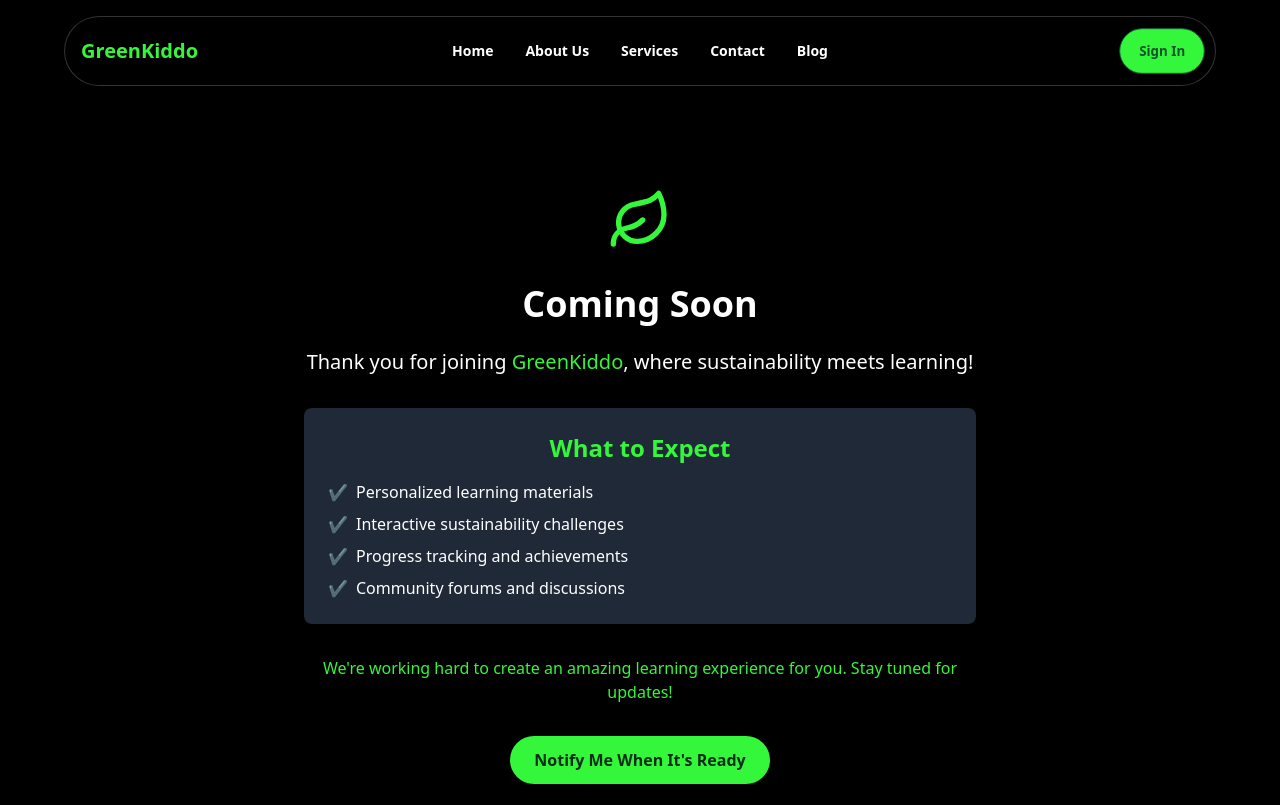
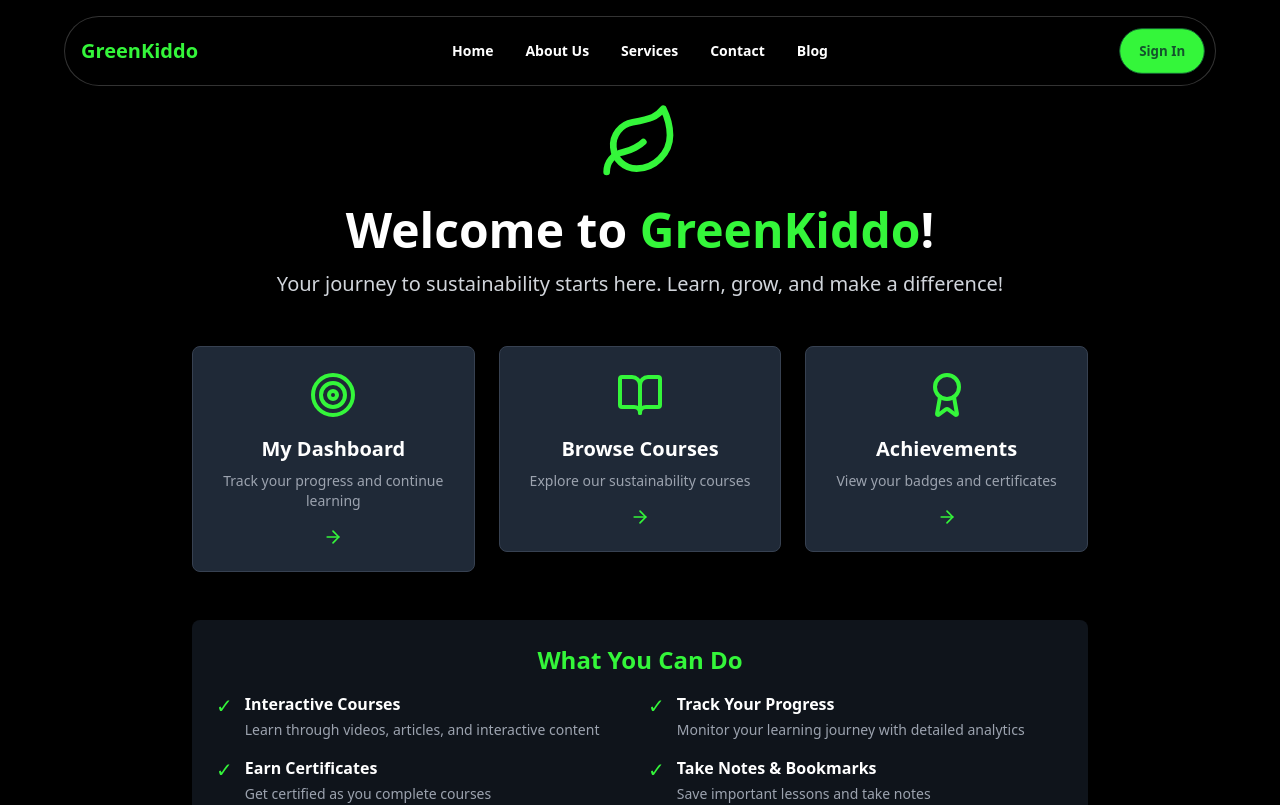
Before and after one commit to roy-eugene049/greenkiddo, a React (Vite) app: page /comingsoon in a window 1280 px wide. Shown: the top 805 px of the page. Built offline with nearby package versions, Linux system fonts and the light colour scheme; no server answers.

Commit message:
Refactored Navbar to remove Courses link for signed-in users and enhanced ComingSoon component with auto-redirect to dashboard after 3 seconds. Updated UI elements for improved user experience and added quick access cards for dashboard features.

```diff
--- a/src/components/Navbar.tsx
+++ b/src/components/Navbar.tsx
@@ -98,13 +98,6 @@ const Navbar = () => {
 
           <SignedIn>
             <li>
-              <Link to="/courses">
-                <a className={`font-semibold ${isActiveRoute("/courses") ? "text-green-ecco" : "text-white"}`}>
-                  Courses
-                </a>
-              </Link>
-            </li>
-            <li>
               <Link to="/dashboard">
                 <a className={`font-semibold ${isActiveRoute("/dashboard") ? "text-green-ecco" : "text-white"}`}>
                   Dashboard
@@ -153,13 +146,6 @@ const Navbar = () => {
 
             <SignedIn>
               <li>
-                <Link to="/courses">
-                  <a className={`font-semibold ${isActiveRoute("/courses") ? "text-green-ecco" : "text-white"}`}>
-                    Courses
-                  </a>
-                </Link>
-              </li>
-              <li>
                 <Link to="/dashboard">
                   <a className={`font-semibold ${isActiveRoute("/dashboard") ? "text-green-ecco" : "text-white"}`}>
                     Dashboard
--- a/src/sections/ComingSoon.tsx
+++ b/src/sections/ComingSoon.tsx
@@ -1,19 +1,29 @@
 import { motion } from "framer-motion"
-import { Leaf } from "lucide-react"
+import { Leaf, BookOpen, Award, Target, ArrowRight } from "lucide-react"
 import { useUser } from "@clerk/clerk-react"
-import { useLocation } from "react-router-dom"
-
+import { useNavigate, Link } from "react-router-dom"
+import { useEffect } from "react"
 
 const ComingSoon = () => {
   const { user, isLoaded } = useUser()
-  const location = useLocation()
-  const isNewSignUp = location.state?.isNewSignUp
+  const navigate = useNavigate()
 
-  const getMessage = () => {
-    if (!isLoaded) return "Loading..."
-    if (isNewSignUp) return "Thank You for Signing Up!"
-    if (user) return "Welcome Back!"
-    return "Coming Soon"
+  // Auto-redirect to dashboard after 3 seconds if user is signed in
+  useEffect(() => {
+    if (isLoaded && user) {
+      const timer = setTimeout(() => {
+        navigate('/dashboard', { replace: true })
+      }, 3000)
+      return () => clearTimeout(timer)
+    }
+  }, [isLoaded, user, navigate])
+
+  if (!isLoaded) {
+    return (
+      <div className="min-h-screen flex items-center justify-center bg-black text-white">
+        <div className="text-xl">Loading...</div>
+      </div>
+    )
   }
 
   return (
@@ -22,43 +32,126 @@ const ComingSoon = () => {
         initial={{ opacity: 0, y: 20 }}
         animate={{ opacity: 1, y: 0 }}
         transition={{ duration: 0.8 }}
-        className="max-w-2xl mx-auto text-center"
+        className="max-w-4xl mx-auto text-center"
       >
-        <Leaf className="w-16 h-16 mx-auto mb-8 text-green-ecco" />
-        <h1 className="text-4xl font-bold mb-6">{getMessage()}</h1>
-        <p className="text-xl mb-8">
-          {isNewSignUp ? "Welcome to" : "Thank you for joining"} <span className="text-green-ecco">GreenKiddo</span>, where sustainability meets learning!
-        </p>
-        <div className="bg-gray-800 p-6 rounded-lg shadow-lg mb-8">
-          <h2 className="text-2xl font-semibold mb-4 text-green-ecco">What to Expect</h2>
-          <ul className="text-left space-y-2">
-            <li className="flex items-center">
-              <span className="mr-2 text-green-ecco">✔</span> Personalized learning materials
-            </li>
-            <li className="flex items-center">
-              <span className="mr-2 text-green-ecco">✔</span> Interactive sustainability challenges
-            </li>
-            <li className="flex items-center">
-              <span className="mr-2 text-green-ecco">✔</span> Progress tracking and achievements
-            </li>
-            <li className="flex items-center">
-              <span className="mr-2 text-green-ecco">✔</span> Community forums and discussions
-            </li>
-          </ul>
-        </div>
-        <p className="text-green-ecco">
-          We're working hard to create an amazing learning experience for you.
-          Stay tuned for updates!
-        </p>
         <motion.div
-          className="mt-8"
           initial={{ scale: 0 }}
           animate={{ scale: 1 }}
-          transition={{ delay: 0.5, type: "spring", stiffness: 260, damping: 20 }}
+          transition={{ delay: 0.2, type: "spring", stiffness: 260, damping: 20 }}
         >
-          <button className="bg-green-ecco text-green-950 px-6 py-3 rounded-full font-semibold hover:bg-opacity-90 transition duration-300">
-            Notify Me When It's Ready
-          </button>
+          <Leaf className="w-20 h-20 mx-auto mb-6 text-green-ecco" />
+        </motion.div>
+
+        <h1 className="text-5xl font-bold mb-4">
+          Welcome to <span className="text-green-ecco">GreenKiddo</span>!
+        </h1>
+        <p className="text-xl mb-12 text-gray-300">
+          Your journey to sustainability starts here. Learn, grow, and make a difference!
+        </p>
+
+        {/* Quick Access Cards */}
+        <div className="grid grid-cols-1 md:grid-cols-3 gap-6 mb-12">
+          <Link to="/dashboard">
+            <motion.div
+              className="bg-gray-800 p-6 rounded-lg border border-gray-700 hover:border-green-ecco transition-all cursor-pointer"
+              whileHover={{ scale: 1.05, y: -5 }}
+              initial={{ opacity: 0, y: 20 }}
+              animate={{ opacity: 1, y: 0 }}
+              transition={{ delay: 0.3 }}
+            >
+              <Target className="w-12 h-12 mx-auto mb-4 text-green-ecco" />
+              <h3 className="text-xl font-semibold mb-2">My Dashboard</h3>
+              <p className="text-gray-400 text-sm">Track your progress and continue learning</p>
+              <ArrowRight className="w-5 h-5 mx-auto mt-4 text-green-ecco" />
+            </motion.div>
+          </Link>
+
+          <Link to="/courses">
+            <motion.div
+              className="bg-gray-800 p-6 rounded-lg border border-gray-700 hover:border-green-ecco transition-all cursor-pointer"
+              whileHover={{ scale: 1.05, y: -5 }}
+              initial={{ opacity: 0, y: 20 }}
+              animate={{ opacity: 1, y: 0 }}
+              transition={{ delay: 0.4 }}
+            >
+              <BookOpen className="w-12 h-12 mx-auto mb-4 text-green-ecco" />
+              <h3 className="text-xl font-semibold mb-2">Browse Courses</h3>
+              <p className="text-gray-400 text-sm">Explore our sustainability courses</p>
+              <ArrowRight className="w-5 h-5 mx-auto mt-4 text-green-ecco" />
+            </motion.div>
+          </Link>
+
+          <Link to="/dashboard/achievements">
+            <motion.div
+              className="bg-gray-800 p-6 rounded-lg border border-gray-700 hover:border-green-ecco transition-all cursor-pointer"
+              whileHover={{ scale: 1.05, y: -5 }}
+              initial={{ opacity: 0, y: 20 }}
+              animate={{ opacity: 1, y: 0 }}
+              transition={{ delay: 0.5 }}
+            >
+              <Award className="w-12 h-12 mx-auto mb-4 text-green-ecco" />
+              <h3 className="text-xl font-semibold mb-2">Achievements</h3>
+              <p className="text-gray-400 text-sm">View your badges and certificates</p>
+              <ArrowRight className="w-5 h-5 mx-auto mt-4 text-green-ecco" />
+            </motion.div>
+          </Link>
+        </div>
+
+        {/* Features List */}
+        <motion.div
+          className="bg-gray-800/50 p-6 rounded-lg shadow-lg mb-8"
+          initial={{ opacity: 0 }}
+          animate={{ opacity: 1 }}
+          transition={{ delay: 0.6 }}
+        >
+          <h2 className="text-2xl font-semibold mb-4 text-green-ecco">What You Can Do</h2>
+          <div className="grid grid-cols-1 md:grid-cols-2 gap-4 text-left">
+            <div className="flex items-start">
+              <span className="mr-3 text-green-ecco text-xl">✓</span>
+              <div>
+                <h4 className="font-semibold mb-1">Interactive Courses</h4>
+                <p className="text-sm text-gray-400">Learn through videos, articles, and interactive content</p>
+              </div>
+            </div>
+            <div className="flex items-start">
+              <span className="mr-3 text-green-ecco text-xl">✓</span>
+              <div>
+                <h4 className="font-semibold mb-1">Track Your Progress</h4>
+                <p className="text-sm text-gray-400">Monitor your learning journey with detailed analytics</p>
+              </div>
+            </div>
+            <div className="flex items-start">
+              <span className="mr-3 text-green-ecco text-xl">✓</span>
+              <div>
+                <h4 className="font-semibold mb-1">Earn Certificates</h4>
+                <p className="text-sm text-gray-400">Get certified as you complete courses</p>
+              </div>
+            </div>
+            <div className="flex items-start">
+              <span className="mr-3 text-green-ecco text-xl">✓</span>
+              <div>
+                <h4 className="font-semibold mb-1">Take Notes & Bookmarks</h4>
+                <p className="text-sm text-gray-400">Save important lessons and take notes</p>
+              </div>
+            </div>
+          </div>
+        </motion.div>
+
+        {/* CTA Button */}
+        <motion.div
+          initial={{ scale: 0 }}
+          animate={{ scale: 1 }}
+          transition={{ delay: 0.7, type: "spring", stiffness: 260, damping: 20 }}
+        >
+          <Link to="/dashboard">
+            <button className="bg-green-ecco text-black px-8 py-4 rounded-full font-bold text-lg hover:bg-green-300 transition-colors flex items-center gap-2 mx-auto">
+              Go to Dashboard
+              <ArrowRight className="w-5 h-5" />
+            </button>
+          </Link>
+          <p className="text-sm text-gray-500 mt-4">
+            Redirecting automatically in 3 seconds...
+          </p>
         </motion.div>
       </motion.div>
     </div>
```
